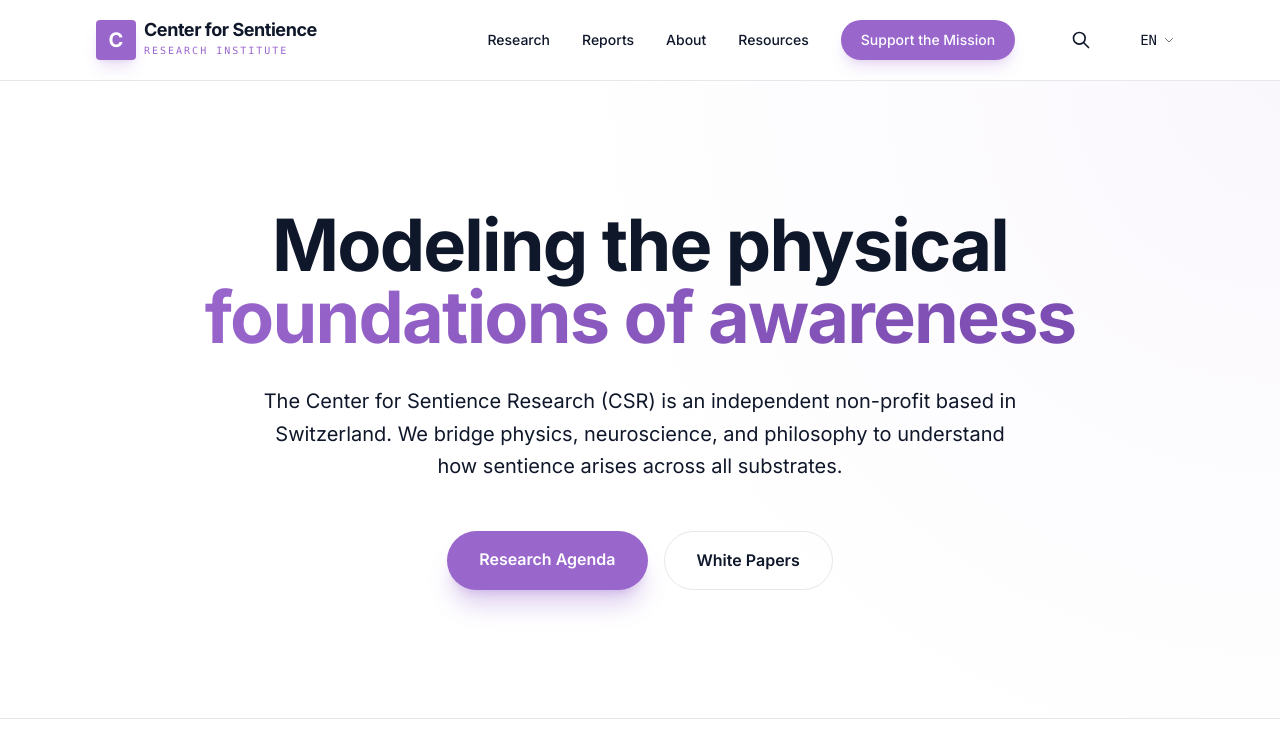
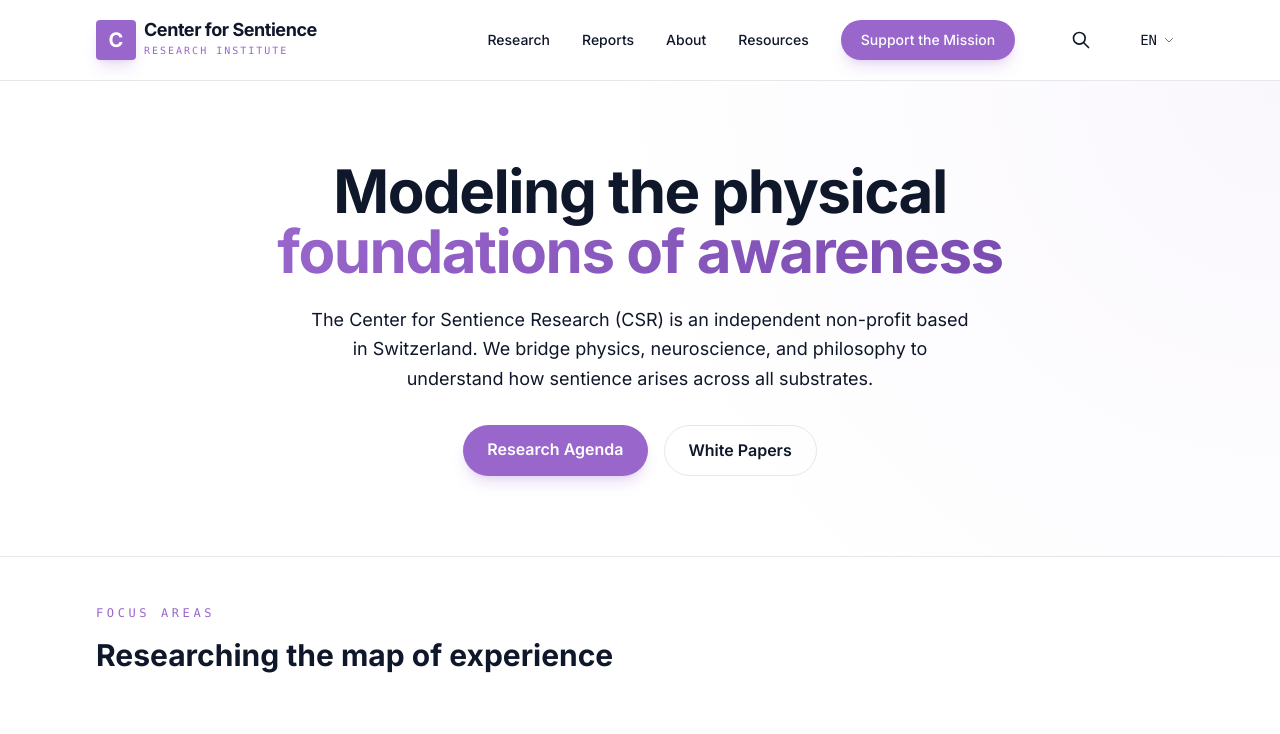
Before and after one commit to jhalcon27/CenterForSentience, an Astro site: page / in a window 1280 px wide. Shown: the top 734 px of the page. Built offline with nearby package versions, Linux system fonts and the light colour scheme; Astro itself is replaced by a stand-in of ours.

Commit message:
UI Polish: Compact hero and standard homepage

```diff
--- a/src/pages/index.astro
+++ b/src/pages/index.astro
@@ -43,20 +43,20 @@ const articles = [
 
 <Layout title="Mapping the Architecture of Awareness">
   <!-- Hero Section -->
-  <section class="py-12 md:py-32 relative overflow-hidden">
+  <section class="py-16 md:py-20 relative overflow-hidden">
     <div class="absolute inset-0 bg-[radial-gradient(circle_at_top_right,rgba(153,102,204,0.05),transparent_50%)]"></div>
     <div class="max-w-6xl mx-auto px-4 sm:px-6 lg:px-8 relative z-10 text-center">
-      <h1 class="text-5xl md:text-7xl font-bold tracking-tight mb-8">
+      <h1 class="text-4xl md:text-6xl font-bold tracking-tight mb-6">
         Modeling the physical <br/>
         <span class="text-gradient">foundations of awareness</span>
       </h1>
-      <p class="text-xl text-csr-gray-600 max-w-3xl mx-auto leading-relaxed mb-12">
+      <p class="text-lg text-csr-gray-600 max-w-2xl mx-auto leading-relaxed mb-8">
         The Center for Sentience Research (CSR) is an independent non-profit based in Switzerland.
         We bridge physics, neuroscience, and philosophy to understand how sentience arises across all substrates.
       </p>
       <div class="flex flex-wrap justify-center gap-4">
-        <a href="/research" class="btn-primary px-8 py-4 bg-csr-primary text-white rounded-full font-semibold hover:bg-csr-primary-dark transition-all shadow-xl shadow-csr-primary/30">Research Agenda</a>
-        <a href="#outputs" class="px-8 py-4 border border-csr-gray-200 rounded-full font-semibold hover:bg-csr-gray-50 transition-all">White Papers</a>
+        <a href="/research" class="btn-primary px-6 py-3 bg-csr-primary text-white rounded-full font-semibold hover:bg-csr-primary-dark transition-all shadow-lg shadow-csr-primary/20">Research Agenda</a>
+        <a href="#outputs" class="px-6 py-3 border border-csr-gray-200 rounded-full font-semibold hover:bg-csr-gray-50 transition-all">White Papers</a>
       </div>
     </div>
   </section>
```
